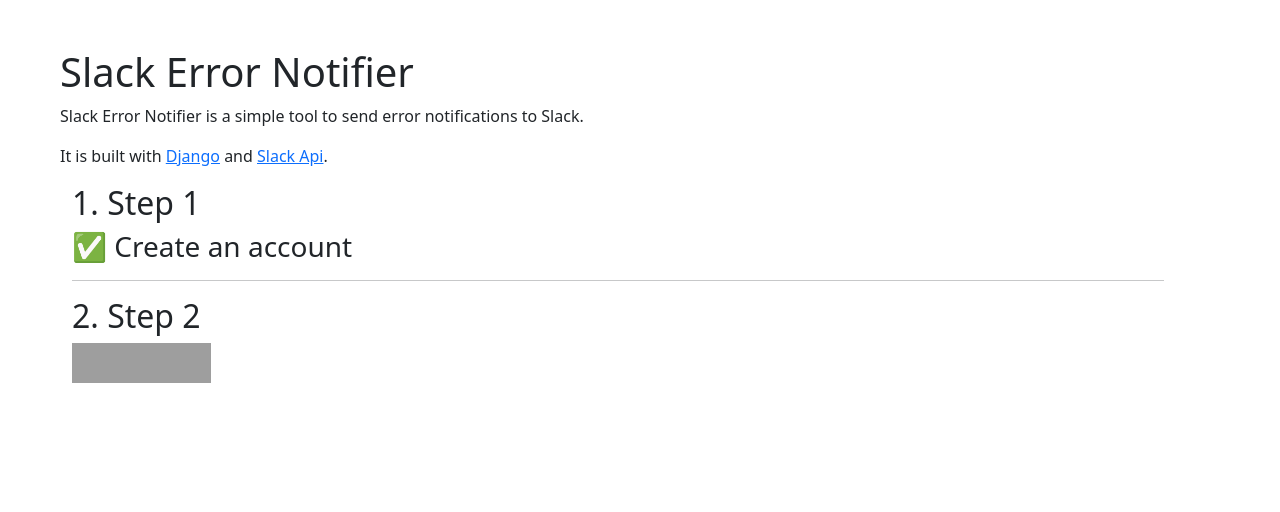
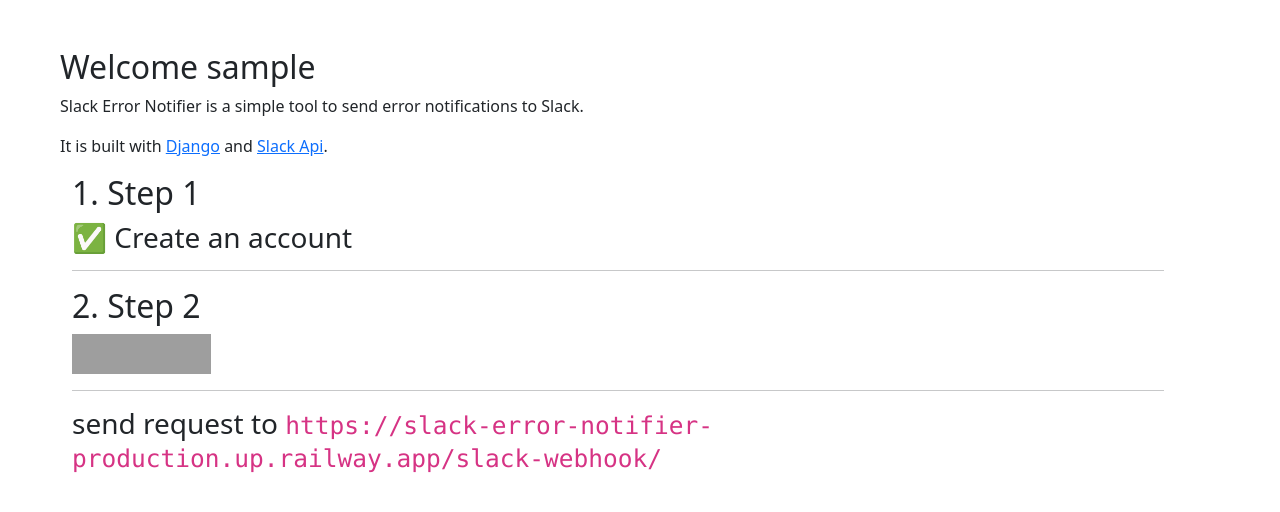
Before and after one commit to saurav-codes/slack-error-notifier, a Django app: page / in a window 1280 px wide. Shown: the part 56-568 px from the top of the page. Run offline with Django 3.2, Linux system fonts and the light colour scheme; the visitor is signed in with stand-in values (Sample User, id 1); grey boxes are pictures that could not be loaded.

Commit message:
fixed all bugs

```diff
--- a/apps/core/urls.py
+++ b/apps/core/urls.py
@@ -1,6 +1,6 @@
 from django.urls import path
 
-from .views import HomeView, SlackAuthCallbackView
+from .views import HomeView, SlackAuthCallbackView, SlackWebhookView
 
 app_name = "core"
 
@@ -11,4 +11,5 @@
         SlackAuthCallbackView.as_view(),
         name="slack-auth-callback",
     ),
+    path("slack-webhook/", SlackWebhookView.as_view(), name="slack-webhook"),
 ]
--- a/apps/core/views.py
+++ b/apps/core/views.py
@@ -1,14 +1,18 @@
+import json
 import logging
 
 import requests
 from django.conf import settings
 from django.contrib import messages
+from django.contrib.auth import get_user_model
 from django.shortcuts import redirect
 from django.urls import reverse
 from django.views.generic import TemplateView
+from rest_framework.response import Response
 from rest_framework.views import APIView
 
 logger = logging.getLogger(__name__)
+User = get_user_model()
 
 
 class HomeView(TemplateView):
@@ -16,16 +20,55 @@
 
     def get_context_data(self, **kwargs):
         context = super().get_context_data(**kwargs)
-        if not self.request.user.slack_webhook_url:
-            client_id = settings.SLACK_CLIENT_ID
-            scopes = settings.SLACK_SCOPES
-            user_scopes = settings.SLACK_USER_SCOPES
-            base_url = settings.SLACK_AUTH_URL
-            context[
-                "slack_auth_url"
-            ] = f"{base_url}?client_id={client_id}&scope={scopes}&user_scope={user_scopes}"
+        if self.request.user.is_authenticated:
+            if self.request.user.slack_webhook_url:
+                context["slack_auth_url"] = None
+            else:
+                client_id = settings.SLACK_CLIENT_ID
+                scopes = settings.SLACK_SCOPES
+                user_scopes = settings.SLACK_USER_SCOPES
+                base_url = settings.SLACK_AUTH_URL
+                context[
+                    "slack_auth_url"
+                ] = f"{base_url}?client_id={client_id}&scope={scopes}&user_scope={user_scopes}"
+        return context
 
-        return context
+
+class SlackWebhookView(APIView):
+    """
+    Slack webhook view to send message to slack workspace.
+    note - it will only send messages to users who have connected their slack account
+    """
+
+    def post(self, request, *args, **kwargs):
+        all_slack_users = User.objects.filter(slack_webhook_url__isnull=False)
+        request_type = request.data.get("Type")
+        if request_type == "SpamNotification":
+            email = request.data.get("Email")
+            for user in all_slack_users:
+                slack_webhook_url = user.slack_webhook_url
+                slack_data = {
+                    "text": f"Hello {user.username},",
+                    "blocks": [
+                        {
+                            "type": "section",
+                            "text": {
+                                "type": "mrkdwn",
+                                "text": f"There is a spam notification from {email}",
+                            },
+                        }
+                    ],
+                }
+                logger.warning("sending below data to slack")
+                logger.warning(slack_data)
+                response = requests.post(
+                    slack_webhook_url,
+                    data=json.dumps(slack_data),
+                    headers={"Content-Type": "application/json"},
+                )
+                logger.warning(f"slack response {response.text}")
+
+        return Response({"msg": True}, status=200)
 
 
 class SlackAuthCallbackView(APIView):
--- a/templates/core/home.html
+++ b/templates/core/home.html
@@ -26,7 +26,16 @@
   <div class="container my-5 mx-5 m-auto">
     <div class="row">
       <div class="col">
-        <h1>Slack Error Notifier</h1>
+        {% if messages %}
+        {% for message in messages %}
+        <div class="alert alert-success" role="alert">
+          {{ message }}
+        </div>
+        {% endfor %}
+        {% endif %}
+        {% if request.user.is_authenticated %}
+        <h2>Welcome {{ request.user }}</h2>
+        {% endif %}
         <p>Slack Error Notifier is a simple tool to send error notifications to Slack.</p>
         <p>It is built with <a target="_blank" href="https://www.djangoproject.com/">Django</a> and <a target="_blank"
             href="https://api.slack.com/">Slack Api</a>.</p>
@@ -56,6 +65,8 @@
         {% else %}
         ✅ Connect your slack account so that we can send you alert</h3>
       {% endif %}
+      <hr>
+      <h3>send request to <code>https://slack-error-notifier-production.up.railway.app/slack-webhook/</code></h3>
     </div>
   </div>
 
```
Also changed, not shown: src/settings.py (+8 -6 lines).
